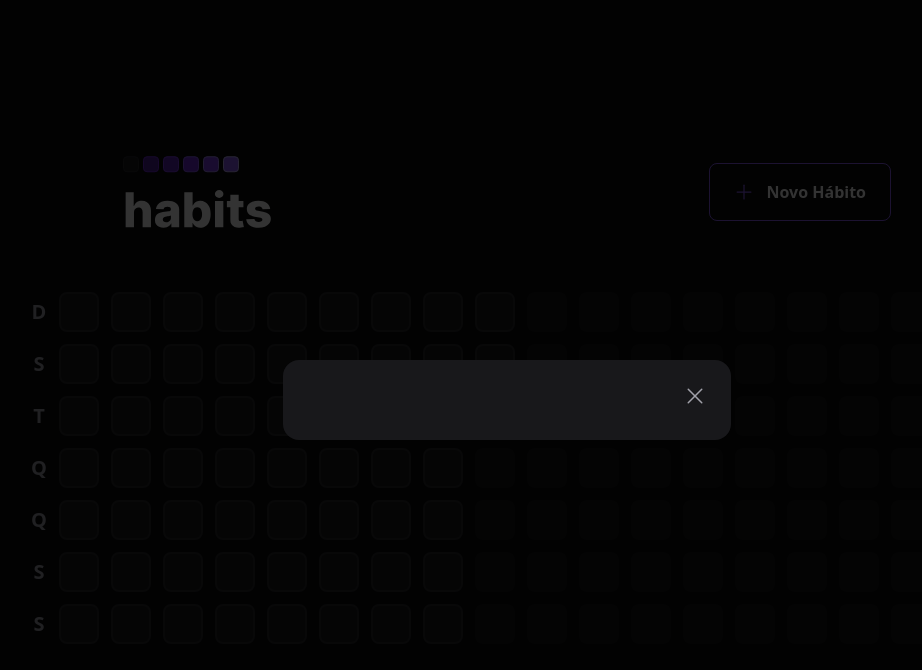
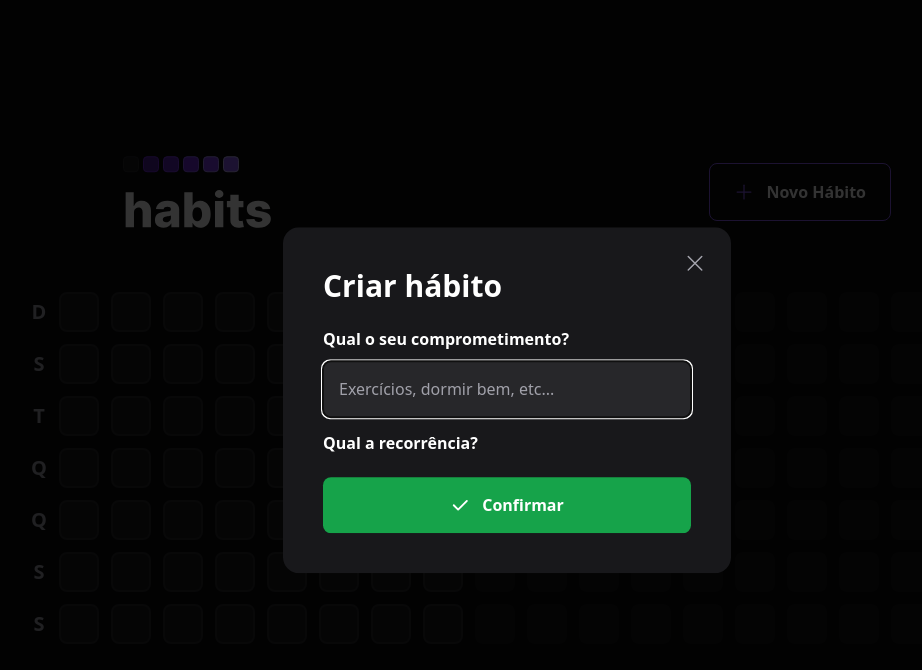
Before and after one commit to Dev-JoaoVictor/Habits-web, a React (Vite) app: page / in a window 1280 px wide. Both pictures are taken after a click on the button "Novo Hábito". Shown: the top 670 px of the page, without its empty margins (133-1055 px from the left). Built offline with nearby package versions, Linux system fonts and the light colour scheme.

Commit message:
Criando os componentes do form

```diff
--- a/src/components/Header.tsx
+++ b/src/components/Header.tsx
@@ -1,7 +1,9 @@
 import { Plus, X } from "phosphor-react";
+import * as Dialog from "@radix-ui/react-dialog";
+
 import logoImage from "../assets/logo.svg";
+import { NewHabitForm } from "./NewHabitFomr";
 
-import * as Dialog from "@radix-ui/react-dialog";
 
 export function Header() {
   return (
@@ -23,6 +25,10 @@ export function Header() {
             <Dialog.Close className="absolute right-6 top-6 text-zinc-400 hover:text-zinc-200">
               <X size={24} aria-label="Fechar" />
             </Dialog.Close>
+            <Dialog.Title className="text-3xl leading-tight font-extrabold">
+              Criar hábito
+            </Dialog.Title>
+            <NewHabitForm/>
           </Dialog.Content>
         </Dialog.Portal>
       </Dialog.Root>
--- /dev/null
+++ b/src/components/NewHabitFomr.tsx
@@ -0,0 +1,31 @@
+import { Check } from "phosphor-react";
+
+export function NewHabitForm() {
+  return (
+    <form className="w-full flex flex-col mt-6">
+      <label htmlFor="title" className="font-semibold leading-tight">
+        Qual o seu comprometimento?
+      </label>
+
+      <input
+        type="text"
+        id="title"
+        placeholder="Exercícios, dormir bem, etc..."
+        className="p-4 rounded-lg mt-3 bg-zinc-800 text-white placeholder:text-zinc-400"
+        autoFocus
+      />
+
+      <label htmlFor="" className="font-semibold leading-tight mt-4">
+        Qual a recorrência?
+      </label>
+
+      <button
+        type="submit"
+        className=" mt-6 rounded-lg p-4 font-semibold bg-green-600 flex gap-3 hover:bg-green-500 items-center justify-center"
+      >
+        <Check size={20} weight="bold" />
+        Confirmar
+      </button>
+    </form>
+  );
+}
```
